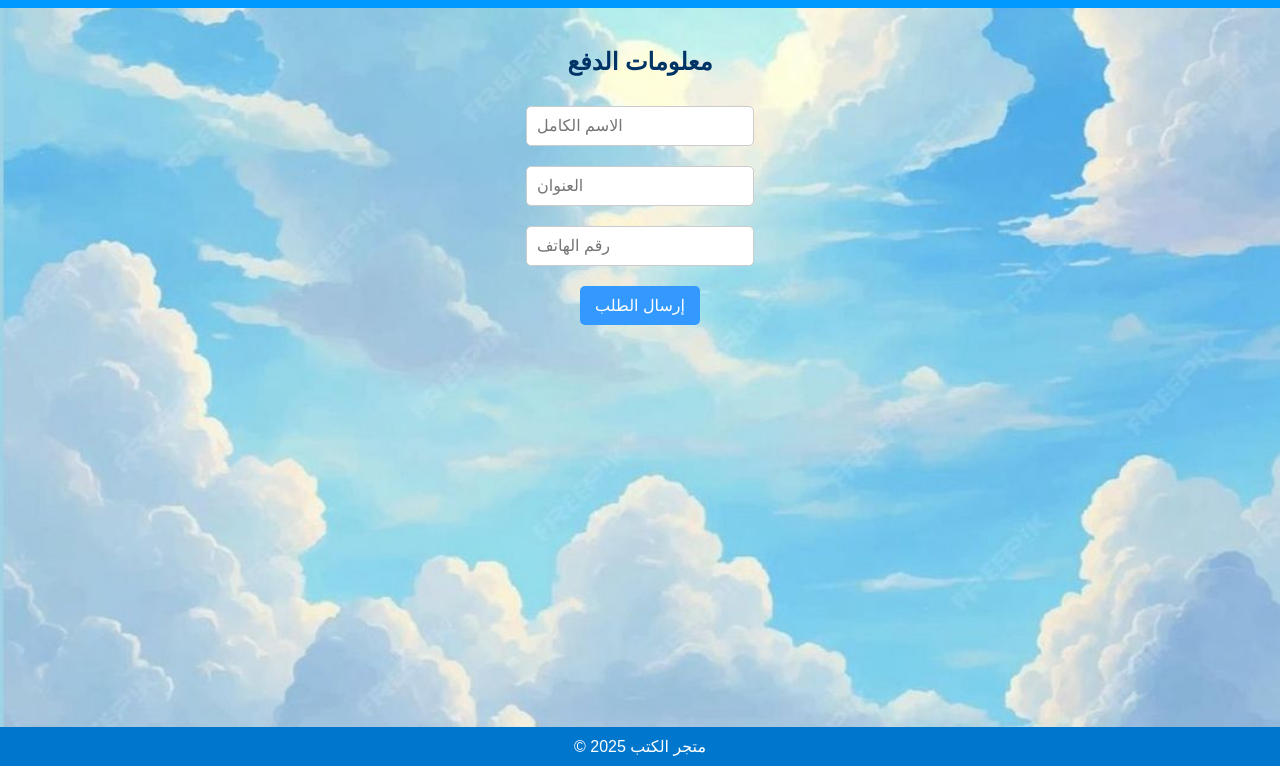
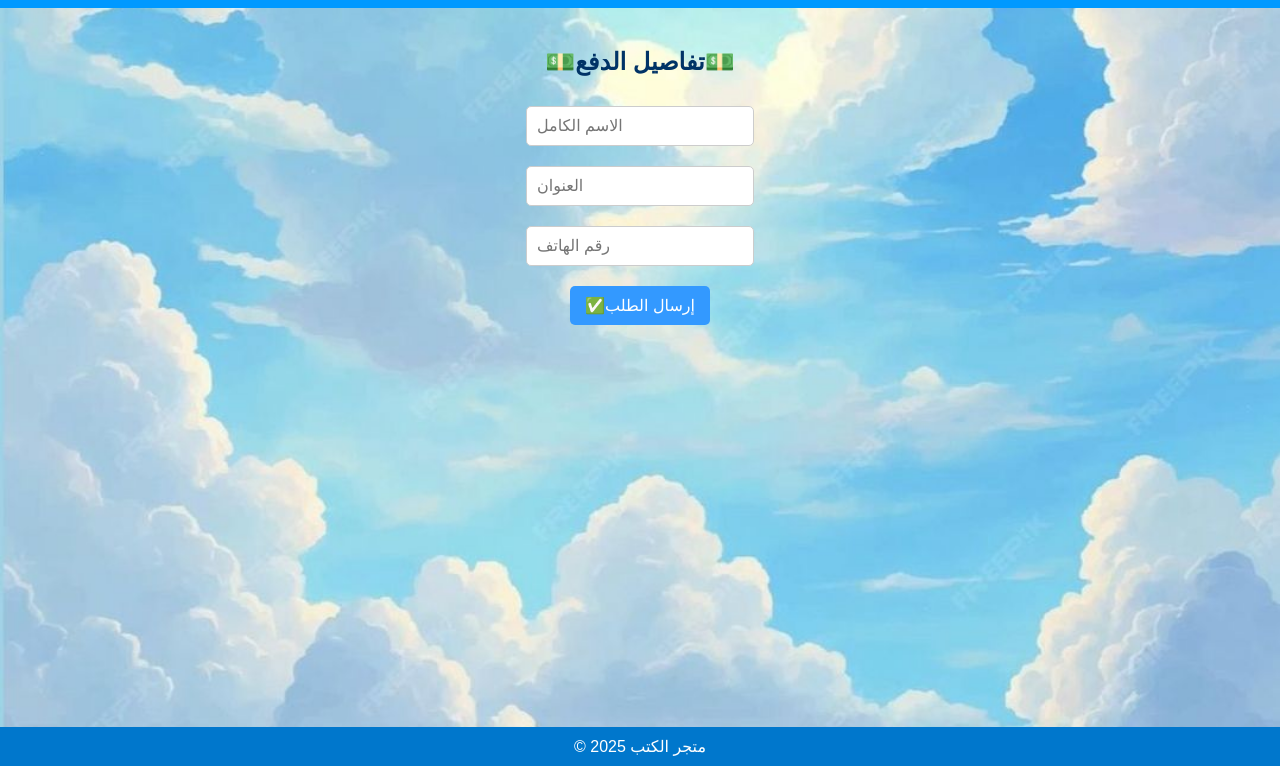
Before and after one commit to salmaturky/BookStore, a plain HTML site: page checkout.html in a window 1280 px wide. Shown: the part 34-800 px from the top of the page. Drawn offline with Linux system fonts and the light colour scheme.

Commit message:
Update checkout.html

```diff
--- a/checkout.html
+++ b/checkout.html
@@ -17,12 +17,12 @@
   </nav>
 
   <section>
-    <h2>معلومات الدفع</h2>
+    <h2>💵تفاصيل الدفع💵</h2>
     <form id="checkout-form">
       <input type="text" placeholder="الاسم الكامل" id="name" required>
       <input type="text" placeholder="العنوان" id="address" required>
       <input type="tel" placeholder="رقم الهاتف" id="phone" required>
-      <button type="submit">إرسال الطلب</button>
+      <button type="submit">✅إرسال الطلب</button>
     </form>
     <p id="confirmation-message"></p>
   </section>
```
